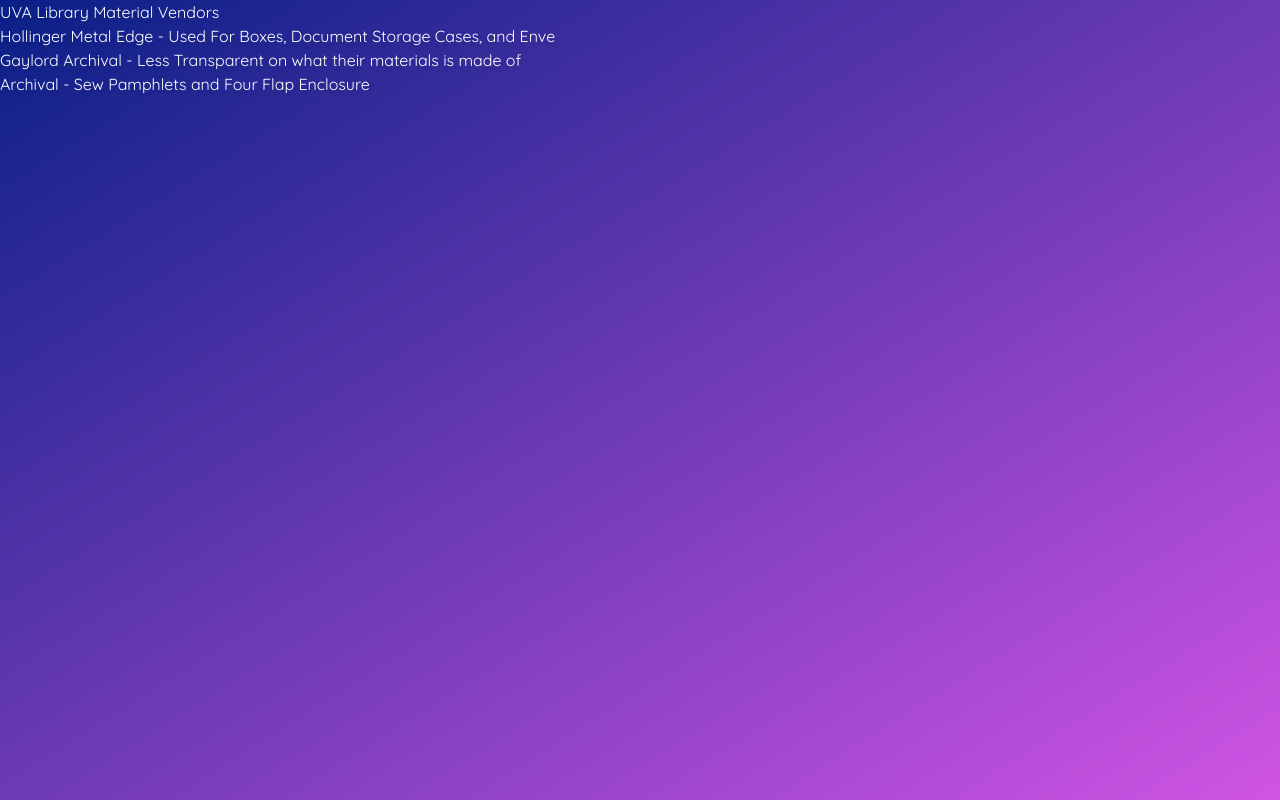
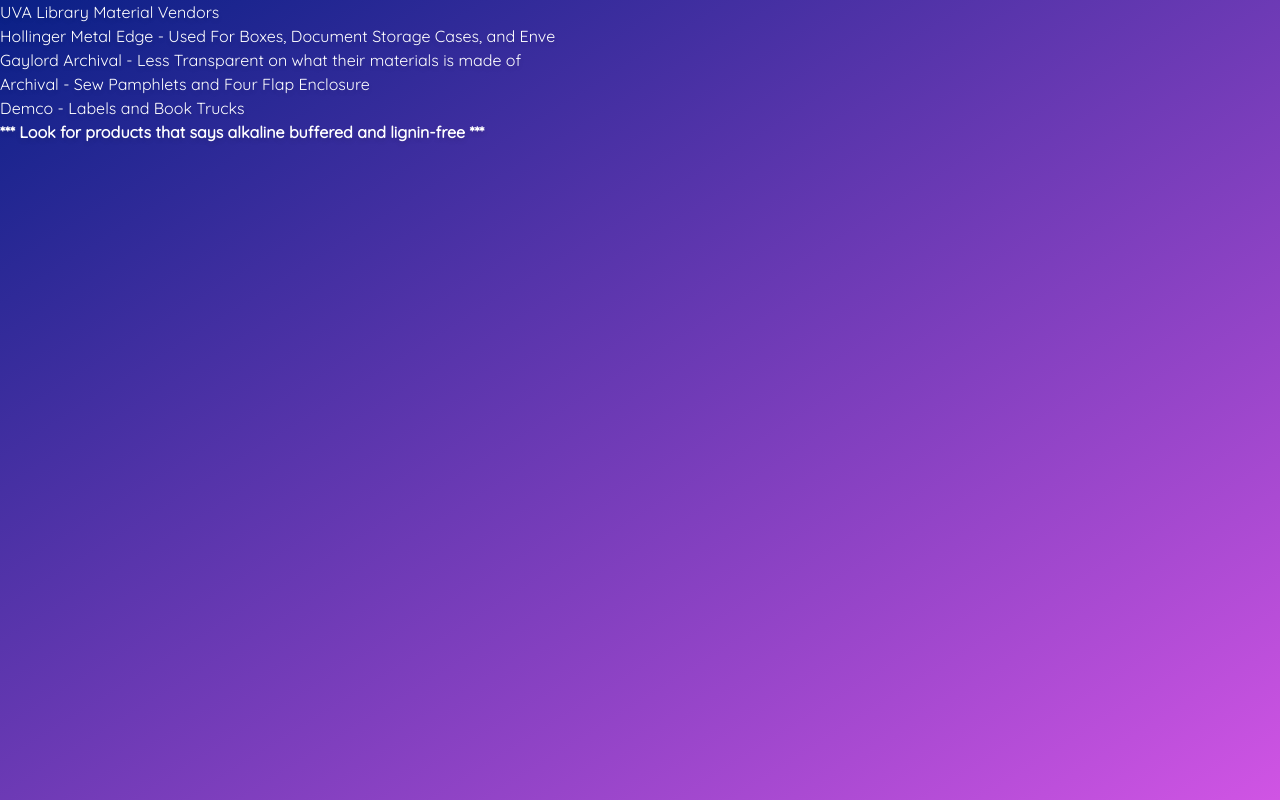
Before and after one commit to AlexLumi/AlexLumi.github.io, a plain HTML site: page hidden.html in a window 1280 px wide. Drawn offline with Linux system fonts and the light colour scheme.

Commit message:
Edit to hidden

```diff
--- a/hidden.html
+++ b/hidden.html
@@ -16,4 +16,5 @@
 	<p>Hollinger Metal Edge - Used For Boxes, Document Storage Cases, and Enve</p>
 	<p>Gaylord Archival - Less Transparent on what their materials is made of </p>
 	<p>Archival - Sew Pamphlets and Four Flap Enclosure</p>
-	<p></p>
+	<p>Demco - Labels and Book Trucks</p>
+	<p><b>*** Look for products that says alkaline buffered and lignin-free ***</b></p>
```
